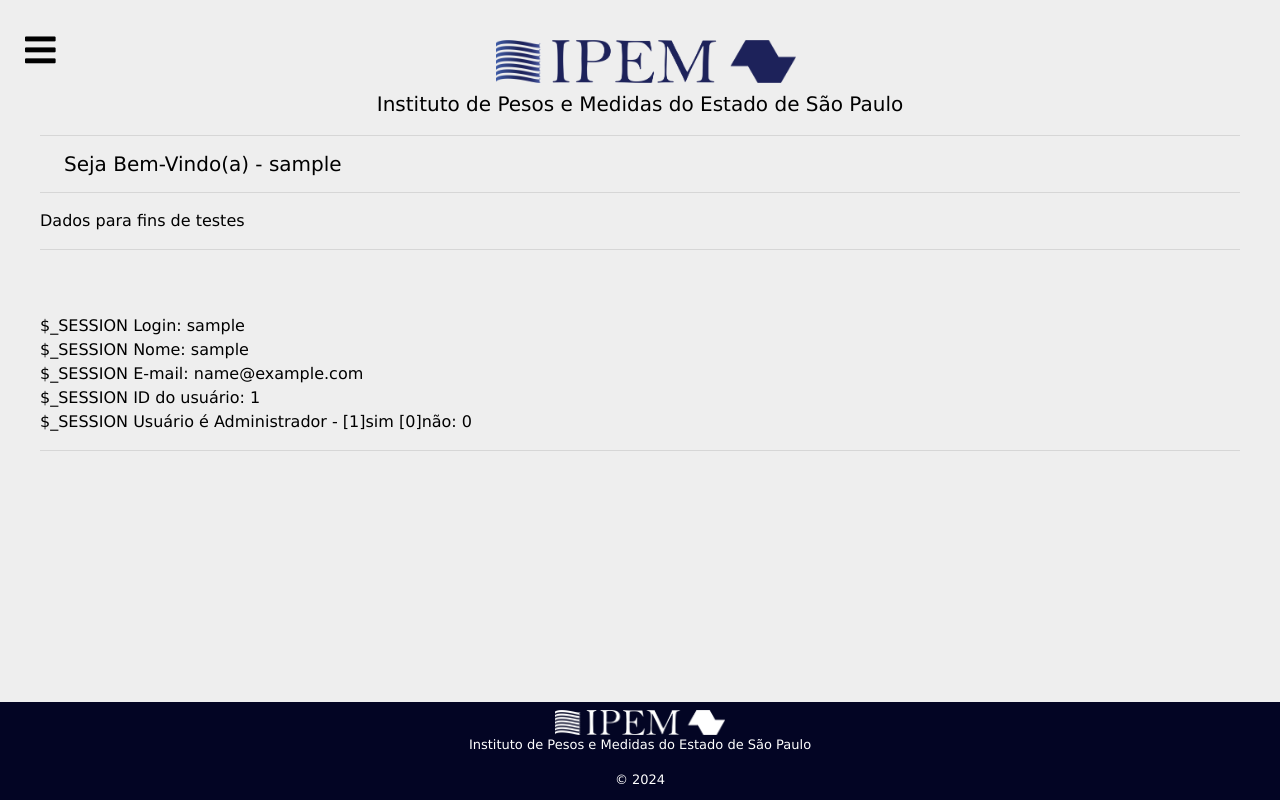
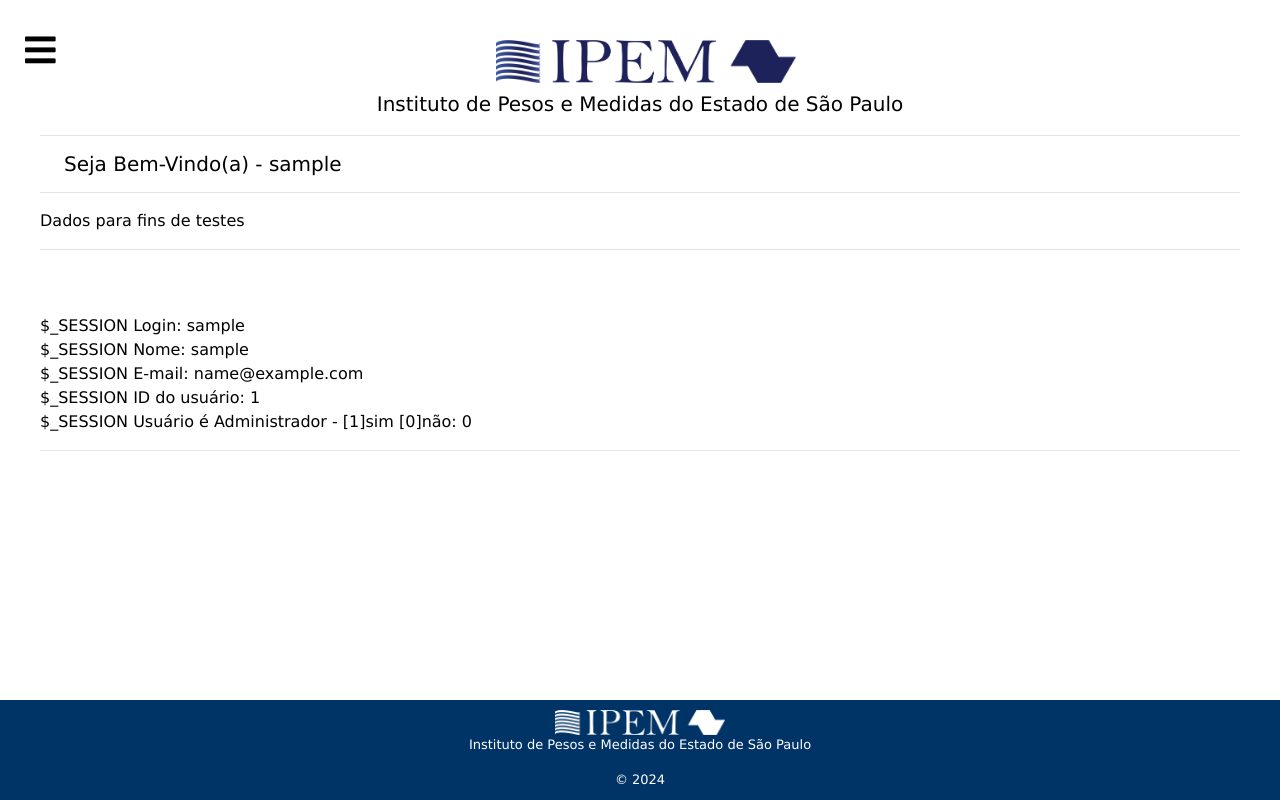
Before and after one commit to cscalea/Sistema-de-Gestao-Unica, a PHP site: page /index.php in a window 1280 px wide. Run offline with PHP 8.4, Linux system fonts and the light colour scheme; the visitor is signed in with stand-in values (Sample User, id 1); data that the repository does not hold is empty.

Commit message:
css changes

```diff
--- a/css/styles.css
+++ b/css/styles.css
@@ -7,7 +7,7 @@
 
 body {
     min-height: 100vh;
-    background: #eee;
+    background: #fff;
     color: white;
     background-size: cover;
     background-position: center;
@@ -70,7 +70,7 @@ select {
 
 /* DIV MÃE de toda VIEW */
 #main-container {
-    background-color: #eee;
+    background-color: #fff;
     color: black;
     padding: 40px;
     height: 600px;
@@ -447,15 +459,13 @@ header h1 {
 
 /*  @@@@@@@@@@@@@@@@@@     FOOTER     @@@@@@@@@@@@@@@@@@  */
 #footer {
-    background-color: rgb(3, 5, 36);
+    background-color: #003366;
     color: #FFF;
     text-align: center;
     margin: 0;
-    padding: 8px;
-    height: 98px;
-    align-items: center;
-    display: inline-block;
-    justify-content: center;
+    bottom: 0;
+    padding: 10px;
+    height: 100px;
 }
 
 #footer p {
--- a/templates/header.php
+++ b/templates/header.php
@@ -55,7 +55,7 @@ if (!empty($flassMessage["msg"])) {
 <head>
     <meta charset="UTF-8">
     <meta name="viewport" content="width=device-width, initial-scale=1.0">
-    <title>Sistema de Gestão Corporativa</title>
+    <title>Sistema Único de Gestão</title>
     <link class="circuito" rel="short icon" href="<?= $BASE_URL ?>img/logo-branco.png" />
     <!-- Bootstrap -->
     <link rel="stylesheet" href="https://cdnjs.cloudflare.com/ajax/libs/twitter-bootstrap/4.5.3/css/bootstrap.css" integrity="sha512-drnvWxqfgcU6sLzAJttJv7LKdjWn0nxWCSbEAtxJ/YYaZMyoNLovG7lPqZRdhgL1gAUfa+V7tbin8y+2llC1cw==" crossorigin="anonymous" />
@@ -82,19 +82,19 @@ if (!empty($flassMessage["msg"])) {
 
         <!-- MENU BUTTON -->
         <div class="menu-btn">
-            <i class="fas fa-bars"></i>
+            <i id="openMenu" class="fas fa-bars"></i>
         </div>
         <div class="side-bar">
             <!-- HEADER SECTION -->
             <header>
                 <!-- close button-->
                 <div class="close-btn">
-                    <i class="fas fa-times"></i>
+                    <i id="closeMenu"class="fas fa-times"></i>
                 </div>
                 <!-- image -->
                 <img src="img/ipem.png" alt="IPEM">
                 <!-- logo -->
-                <h1>Sistema único de Gestão</h1>
+                <h1>Sistema Único de Gestão</h1>
             </header>
             <div id="profileMenu">
              <h2>Bem-Vindo <?= $nome ?> -  <a href="<?php $BASE_URL ?>editProfile.php">   <i class="fas fa-edit" title="Editar Perfil"></i></a></h2>
```
Also changed, not shown: other parts of css/styles.css (+28 -16 lines), addPermission.php (+10 -11 lines).
